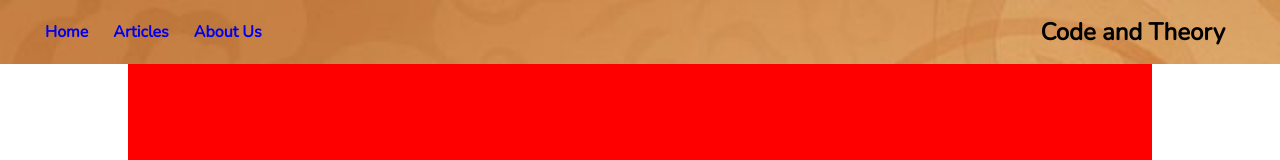
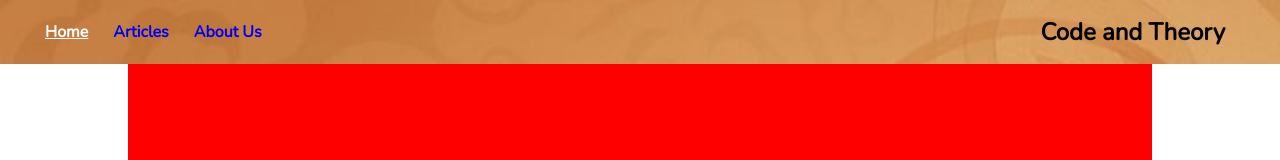
Before and after one commit to Arisko07/Angular-FE, an Angular app: page / in a window 1280 px wide. Shown: the top 160 px of the page. Built offline with nearby package versions, Linux system fonts and the light colour scheme.

Commit message:
finished navigation component

```diff
--- a/src/app/header/navigation/navigation.component.css
+++ b/src/app/header/navigation/navigation.component.css
@@ -12,14 +12,18 @@
     font-weight: bold;
     transition: transform 0.2s ease-in, color 0.2s ease-in;
 }
-.navigation__list-item a{
+a{
     text-decoration: none;
+    transition: color 0.5s ease;
 }
 .navigation__list-item a:hover{
     color: var(--primary-color);
     text-decoration: underline;
 }
-
+.active{
+    color: var(--primary-color);
+    text-decoration: underline;
+}
 @media screen and (max-width: 750px) {
     .navigation{
         position: absolute;
@@ -37,7 +41,7 @@
         padding: 40px;
     }
     .navigation__list-item{
-        margin-bottom: 20px;
+        margin-bottom: 15px;
     }
     .navigation__button{
         display: flex;
--- a/src/app/header/navigation/navigation.component.html
+++ b/src/app/header/navigation/navigation.component.html
@@ -1,7 +1,7 @@
 <section class="navigation side-navigation" [ngClass]="{open: navOpen === true}">
     <ul class="navigation__list">
-        <li class="navigation__list-item"><a href="#" (click)="onPageSelect('home')">Home</a></li>
-        <li class="navigation__list-item"><a href="#" (click)="onPageSelect('article')">Articles</a></li>
-        <li class="navigation__list-item"><a href="#" (click)="onPageSelect('aboutUs')">About Us</a></li>
+        <li class="navigation__list-item"><a [ngClass]="{active: selectedPage === 'home'}" href="#" (click)="onPageSelect('home')">Home</a></li>
+        <li class="navigation__list-item"><a [ngClass]="{active: selectedPage === 'article'}" href="#" (click)="onPageSelect('article')">Articles</a></li>
+        <li class="navigation__list-item"><a [ngClass]="{active: selectedPage === 'aboutUs'}" href="#" (click)="onPageSelect('aboutUs')">About Us</a></li>
     </ul>
 </section>
--- a/src/app/header/navigation/navigation.component.ts
+++ b/src/app/header/navigation/navigation.component.ts
@@ -8,13 +8,16 @@ import { NavigationService } from 'src/app/custom-service/navigation.service';
 })
 export class NavigationComponent implements OnInit {
   @Input() navOpen: boolean = false;
+  selectedPage: string = '';
   constructor(private navigation: NavigationService) { }
 
   ngOnInit(): void {
+    this.selectedPage = this.navigation.getCurrentPage();
   }
 
   onPageSelect(selectedPage: string){
     this.navigation.setCurrentPage(selectedPage);
+    this.selectedPage = selectedPage;
   }
 
 }
```
